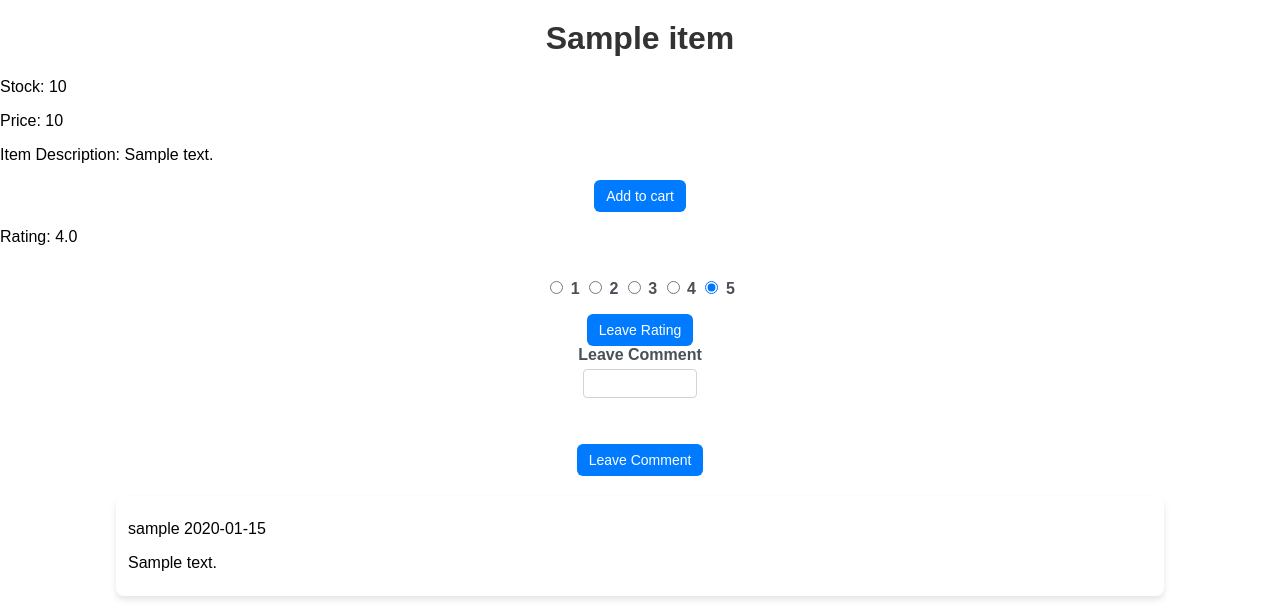
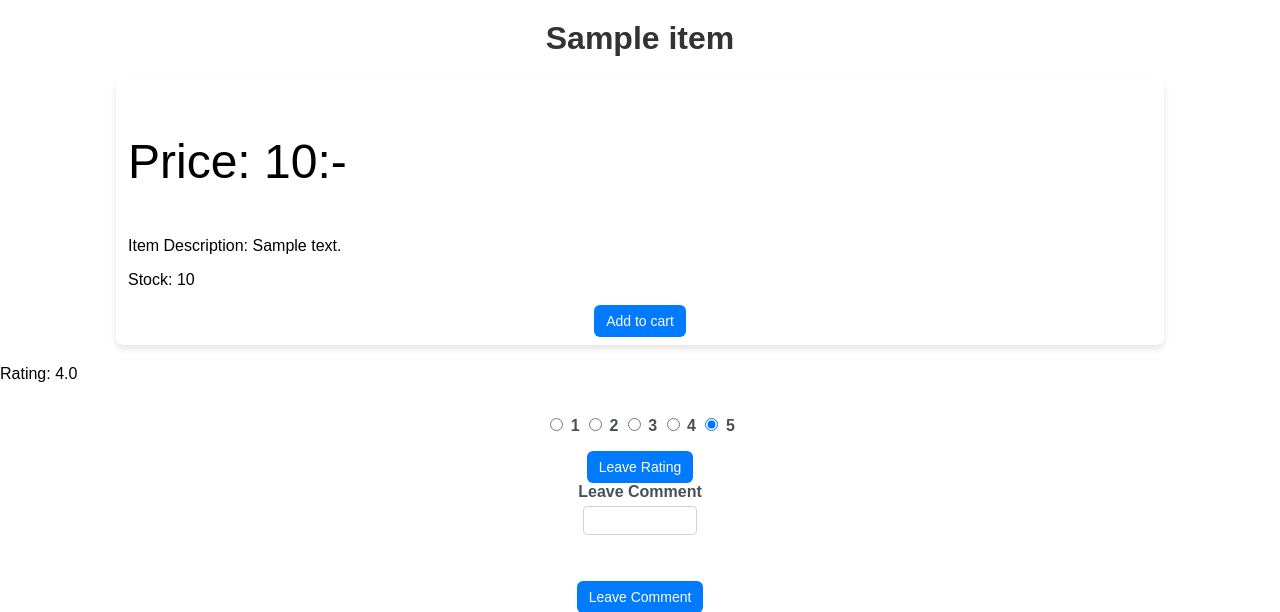
Before and after one commit to saglin/D0018E, a Flask app: page /item/1 in a window 1280 px wide. Shown: the part 48-660 px from the top of the page. Run offline with Flask 3, Linux system fonts and the light colour scheme; tables that the repository leaves empty hold one stand-in row (values such as "Sample post"); some libraries are stand-ins or nearby versions.

Commit message:
Changes item info display in item page

```diff
--- a/static/styles.css
+++ b/static/styles.css
@@ -142,3 +142,18 @@ button:hover {
     border-radius: 8px;
     overflow: hidden;
 }
+
+.item_info {
+    width: 80%;
+    margin: 20px auto;
+    padding: 8px 12px;
+    border-collapse: collapse;
+    background-color: #fff;
+    box-shadow: 0 4px 6px rgba(0, 0, 0, 0.1);
+    border-radius: 8px;
+    overflow: hidden;
+}
+
+.price_tag {
+    font-size: 48px;
+}
--- a/templates/item.html
+++ b/templates/item.html
@@ -11,13 +11,16 @@
     </header>
 
 	<h1>{{item}}</h1>
-	<p>Stock: {{stock}}</p>
-    <p>Price: {{price}}</p>
-    <p>Item Description: {{description}}</p>
+    <div class="item_info">
+        <p class="price_tag">Price: {{price}}:-</p>
+        <p>Item Description: {{description}}</p>
+        <p>Stock: {{stock}}</p>
+        <form method="POST" action="{{ url_for('add_to_cart', id=id) }}">
+            <button type="submit" class="add_to_cart_button">Add to cart</button>
+        </form>
+    </div>
 
-    <form method="POST" action="{{ url_for('add_to_cart', id=id) }}">
-        <button type="submit">Add to cart</button>
-    </form>
+
 
     <p>Rating: {{ average_rating }}</p>
 
```
